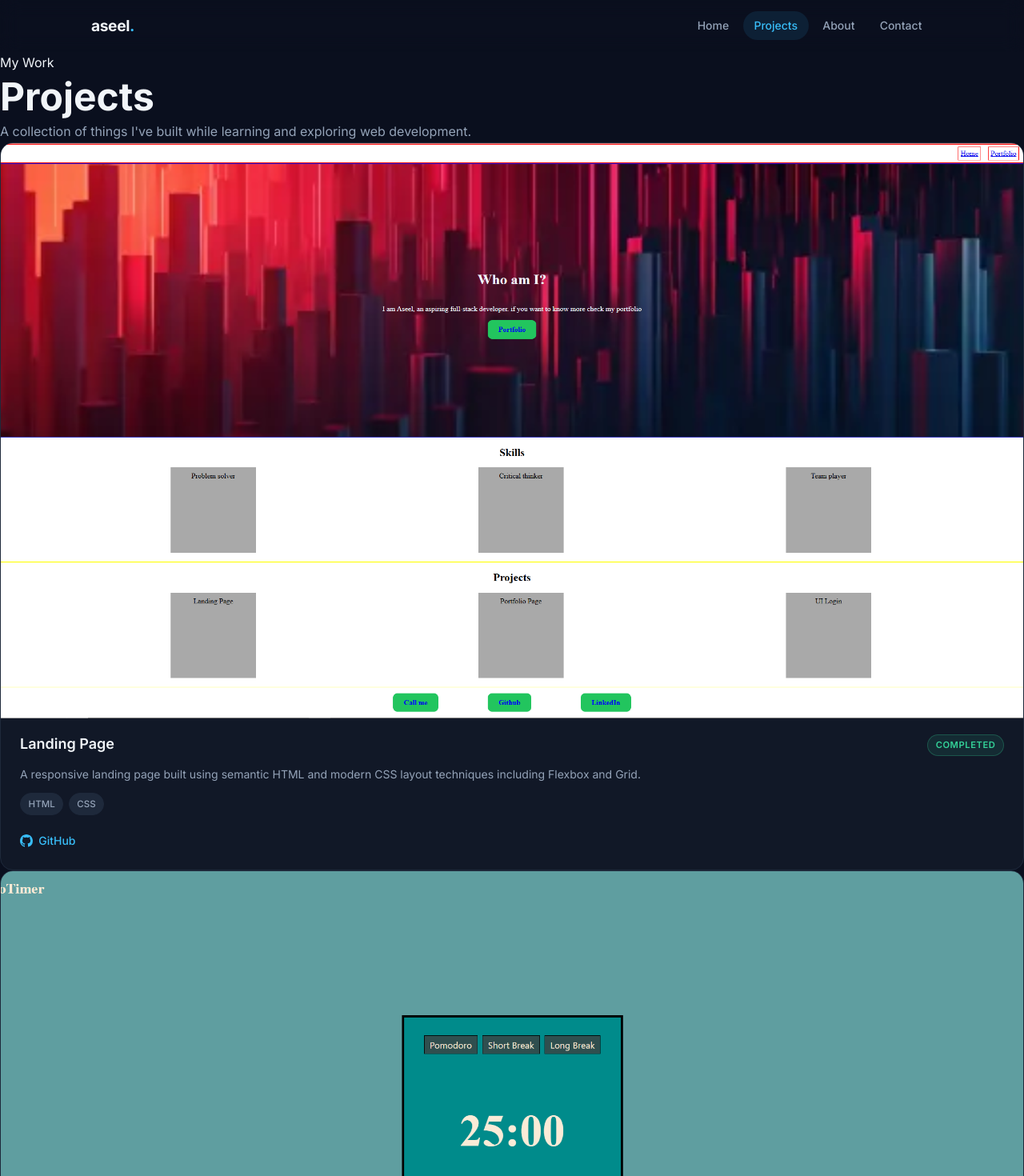
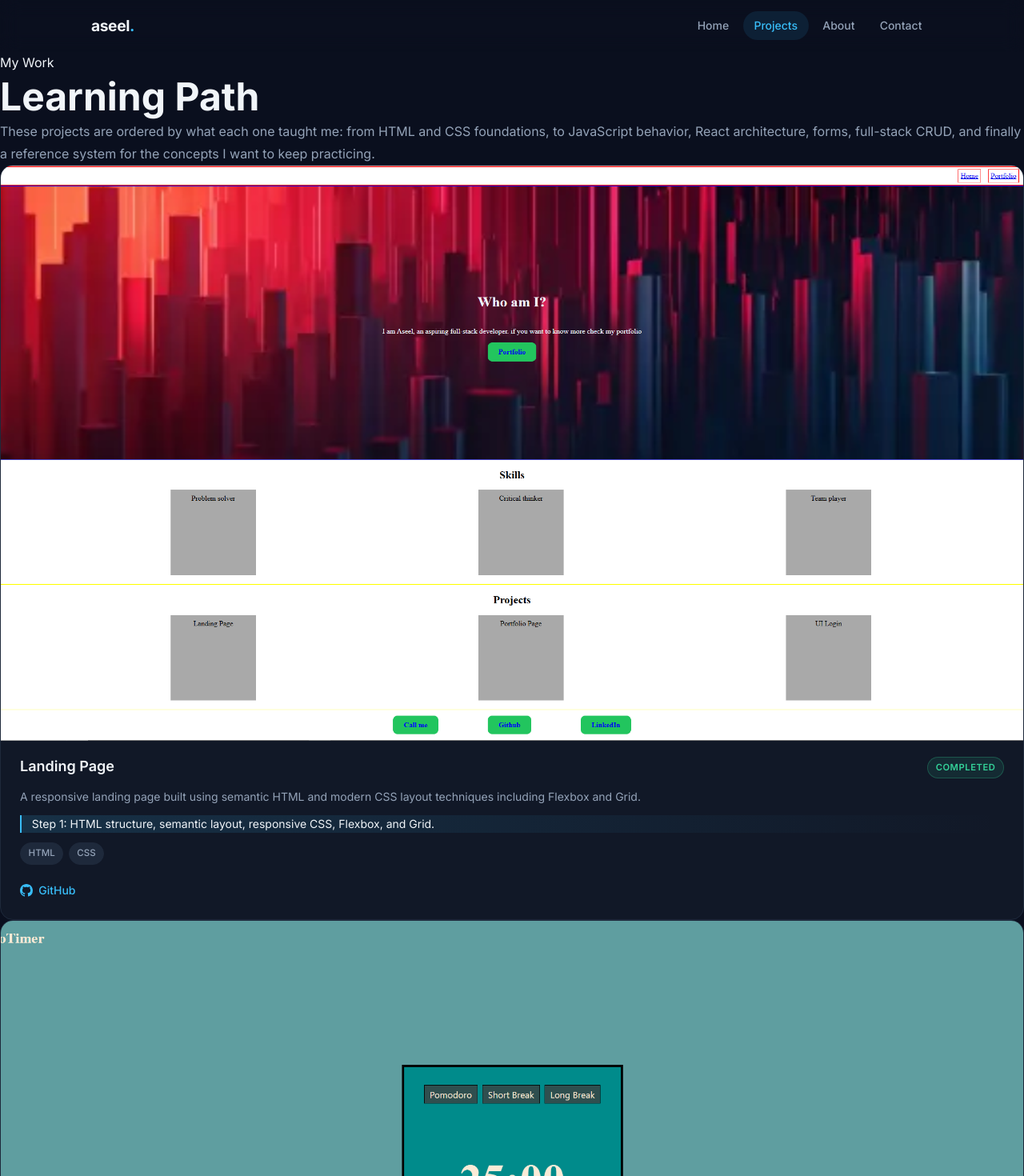
Before and after one commit to A9eel-Alharbi/portfolio-website, a React (Vite) app: page /projects in a window 1280 px wide. Shown: the top 1470 px of the page at 80% size. Built offline with nearby package versions, Linux system fonts and the light colour scheme; the HTML template or start-up script is replaced by a standard one.

Commit message:
showcase learning path

```diff
--- a/src/components/ProjectCard.css
+++ b/src/components/ProjectCard.css
@@ -95,7 +95,15 @@
     font-size: var(--text-sm);
     color: var(--text-secondary);
     line-height: 1.6;
-    flex: 1;
+}
+
+.project-card__focus {
+    padding-left: 0.8rem;
+    border-left: 2px solid var(--accent);
+    color: var(--text-primary);
+    font-size: var(--text-sm);
+    line-height: 1.55;
+    background: linear-gradient(90deg, var(--accent-glow), transparent);
 }
 
 /* Tech badges */
@@ -103,6 +111,8 @@
     display: flex;
     flex-wrap: wrap;
     gap: 0.4rem;
+    flex: 1;
+    align-content: flex-start;
 }
 
 .tech-badge {
--- a/src/components/ProjectCard.jsx
+++ b/src/components/ProjectCard.jsx
@@ -33,6 +33,7 @@ function TechBadge({ tech }) {
 function ProjectCard({
   title,
   description,
+  learningFocus,
   techStack = [],
   status,
   image,
@@ -65,6 +66,10 @@ function ProjectCard({
         </div>
 
         <p className="project-card__desc">{description}</p>
+
+        {learningFocus && (
+          <p className="project-card__focus">{learningFocus}</p>
+        )}
 
         <div className="project-card__tech">
           {techStack.map((tech) => (
--- a/src/data/projects.js
+++ b/src/data/projects.js
@@ -4,6 +4,7 @@ const projects = [
     title: "Landing Page",
     description:
       "A responsive landing page built using semantic HTML and modern CSS layout techniques including Flexbox and Grid.",
+    learningFocus: "Step 1: HTML structure, semantic layout, responsive CSS, Flexbox, and Grid.",
     techStack: ["HTML", "CSS"],
     status: "Completed",
     image: "/images/landing-page.png",
@@ -14,6 +15,7 @@ const projects = [
     title: "Pomodoro App",
     description:
       "A productivity timer implementing the Pomodoro Technique with state management, intervals, and audio feedback using vanilla JavaScript.",
+    learningFocus: "Step 2: JavaScript logic, events, timers, intervals, and interactive behavior.",
     techStack: ["JavaScript", "HTML", "CSS"],
     status: "Completed",
     image: "/images/pomodoro.png",
@@ -24,6 +26,7 @@ const projects = [
     title: "To-Do App",
     description:
       "A task management app with full CRUD functionality, filter views (all / active / completed), and persistent storage via localStorage.",
+    learningFocus: "Step 3: CRUD behavior, state changes, rendering lists, filtering, and local persistence.",
     techStack: ["JavaScript", "HTML", "CSS"],
     status: "Completed",
     image: "/images/todo.png",
@@ -31,9 +34,22 @@ const projects = [
   },
   {
     id: 4,
+    title: "Portfolio Website",
+    description:
+      "A multi-page developer portfolio built with React and React Router. Features a dark theme, responsive design, and smooth animations.",
+    learningFocus: "Step 4: React components, routing, reusable project data, and multi-page frontend architecture.",
+    techStack: ["React", "React Router", "JavaScript", "CSS"],
+    status: "Completed",
+    image: "/images/Portfolio.png",
+    imageFit: "contain",
+    link: "https://github.com/A9eel-Alharbi/portfolio-website",
+  },
+  {
+    id: 5,
     title: "Login UI",
     description:
       "A React login interface focused on controlled inputs, form validation, error feedback, disabled submissions, and state-driven UI behavior.",
+    learningFocus: "Step 5: Controlled forms, validation flow, error states, and frontend authentication UI patterns.",
     techStack: ["React", "JavaScript", "CSS", "Forms", "Validation"],
     status: "Completed",
     image: "/images/Login-UI.png",
@@ -41,10 +57,11 @@ const projects = [
     link: "https://github.com/A9eel-Alharbi/Login-UI",
   },
   {
-    id: 5,
+    id: 6,
     title: "Notes App",
     description:
       "A full-stack notes application with a React frontend, FastAPI REST API, Pydantic validation, SQLAlchemy models, and PostgreSQL persistence.",
+    learningFocus: "Step 6: Full-stack request flow, REST APIs, backend validation, database models, and persistence.",
     techStack: ["React", "FastAPI", "Pydantic", "SQLAlchemy", "PostgreSQL", "REST API"],
     status: "Completed",
     image: "/images/NotesApp.png",
@@ -52,10 +69,11 @@ const projects = [
     link: "https://github.com/A9eel-Alharbi/NotesApp",
   },
   {
-    id: 6,
+    id: 7,
     title: "Full-Stack Reference System",
     description:
       "A vibe-coded HTML reference site for studying frontend, backend, testing, deployment, security, patterns, and full-stack architecture concepts.",
+    learningFocus: "Step 7: Organizing full-stack concepts into a long-term study and reference system.",
     techStack: ["HTML", "Architecture", "Reference"],
     status: "Completed",
     image: "/images/Refrence_Repo.png",
@@ -63,17 +81,6 @@ const projects = [
     liveLink: "https://refrence-repo.vercel.app/",
     link: "https://github.com/A9eel-Alharbi/Refrence_Repo",
   },
-  {
-    id: 7,
-    title: "Portfolio Website",
-    description:
-      "A multi-page developer portfolio built with React and React Router. Features a dark theme, responsive design, and smooth animations.",
-    techStack: ["React", "React Router", "JavaScript", "CSS"],
-    status: "Completed",
-    image: "/images/Portfolio.png",
-    imageFit: "contain",
-    link: "https://github.com/A9eel-Alharbi/portfolio-website",
-  },
 ];
 
 export default projects;
--- a/src/pages/Projects.jsx
+++ b/src/pages/Projects.jsx
@@ -7,8 +7,13 @@ function Projects() {
     <div className="page">
       <header className="page-header animate-fade-up">
         <span className="section-label">My Work</span>
-        <h1>Projects</h1>
-        <p>A collection of things I've built while learning and exploring web development.</p>
+        <h1>Learning Path</h1>
+        <p>
+          These projects are ordered by what each one taught me: from HTML and
+          CSS foundations, to JavaScript behavior, React architecture, forms,
+          full-stack CRUD, and finally a reference system for the concepts I
+          want to keep practicing.
+        </p>
       </header>
 
       <div className="projects-grid">
@@ -17,6 +22,7 @@ function Projects() {
             key={project.id}
             title={project.title}
             description={project.description}
+            learningFocus={project.learningFocus}
             techStack={project.techStack}
             status={project.status}
             image={project.image}
```
